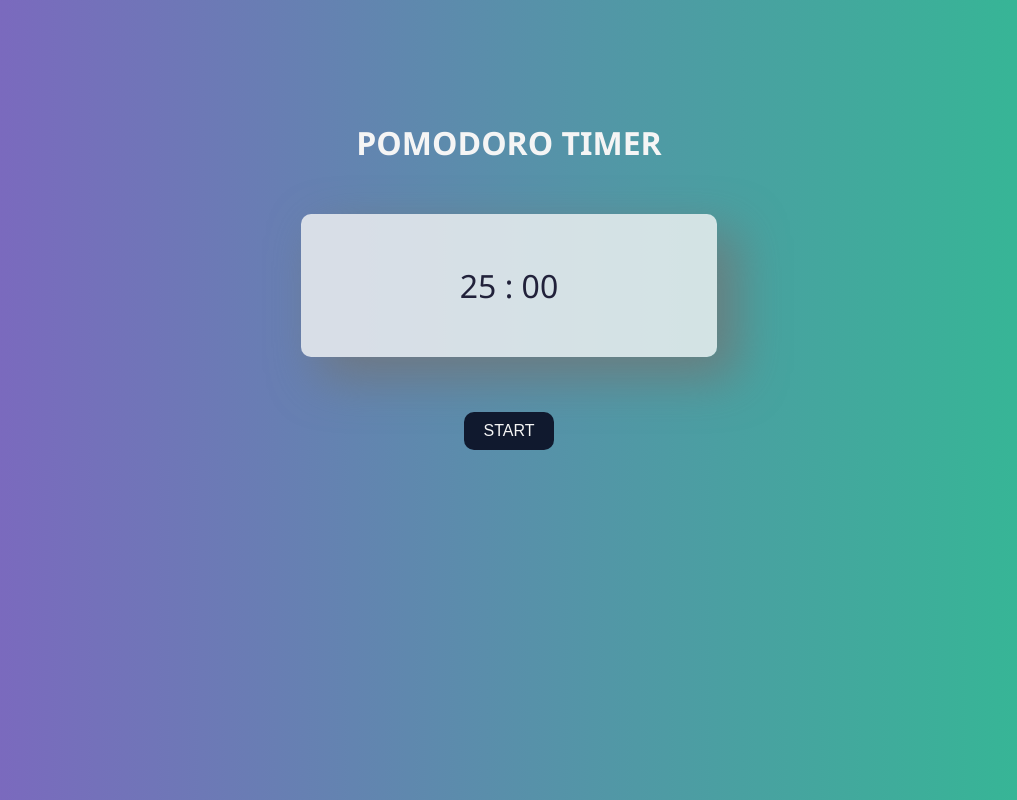
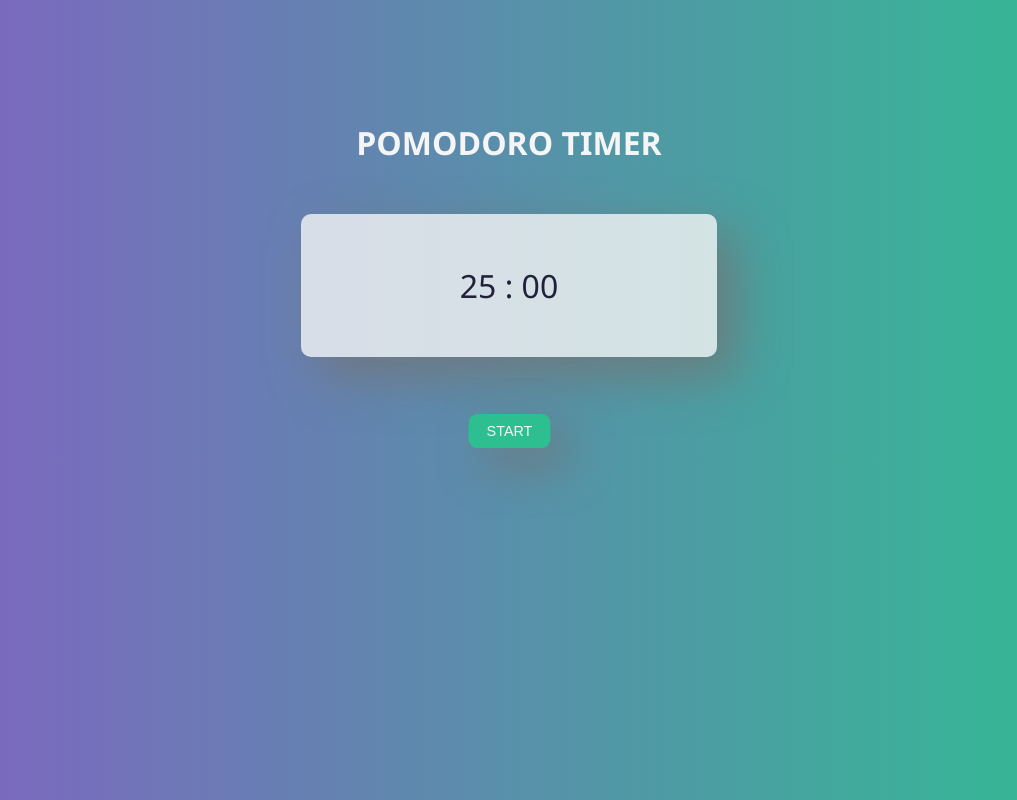
Before and after one commit to eliseprts/react-pomodoro, a React (Vite) app: page / in a window 1280 px wide. In both pictures the pointer is over the button "START". Shown: the whole page, without its empty margins (131-1148 px from the left). Built offline with nearby package versions, Linux system fonts and the light colour scheme.

Commit message:
add style to button

```diff
--- a/src/style/Btns.css
+++ b/src/style/Btns.css
@@ -9,3 +9,9 @@ button {
     font-size: 1em;
     cursor: pointer;
 }
+
+button:hover {
+    background-color: #2ebf91;
+    box-shadow: 19px 19px 48px 1px rgba(115,115,115,0.75);
+    transform: scale(0.9);
+}
```
